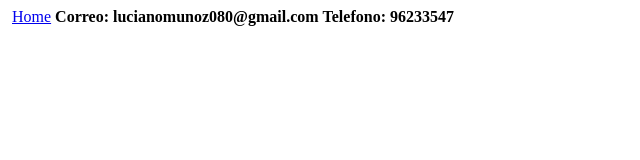
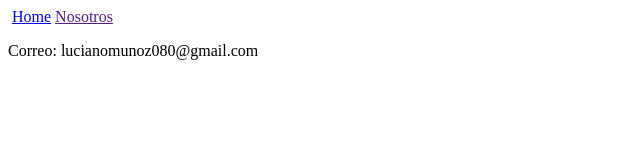
Before and after one commit to LucianoIPCHILE/EjerciciosU1, a plain HTML site: page index.html in a window 1280 px wide. Shown: the whole page, without its empty margins (0-640 px from the left). Drawn offline with Linux system fonts and the light colour scheme.

Commit message:
Se creó el menú

```diff
--- a/index.html
+++ b/index.html
@@ -3,8 +3,8 @@
         <body>
             <img src="" alt="">
             <a href="index.html">Home</a>
-            <b>Correo: lucianomunoz080@gmail.com</b>
-            <b>Telefono: 96233547</b>
+            <a href="">Nosotros</a>
+            <p>Correo: lucianomunoz080@gmail.com</p>
         </body>
     </head>
 </html>
```
